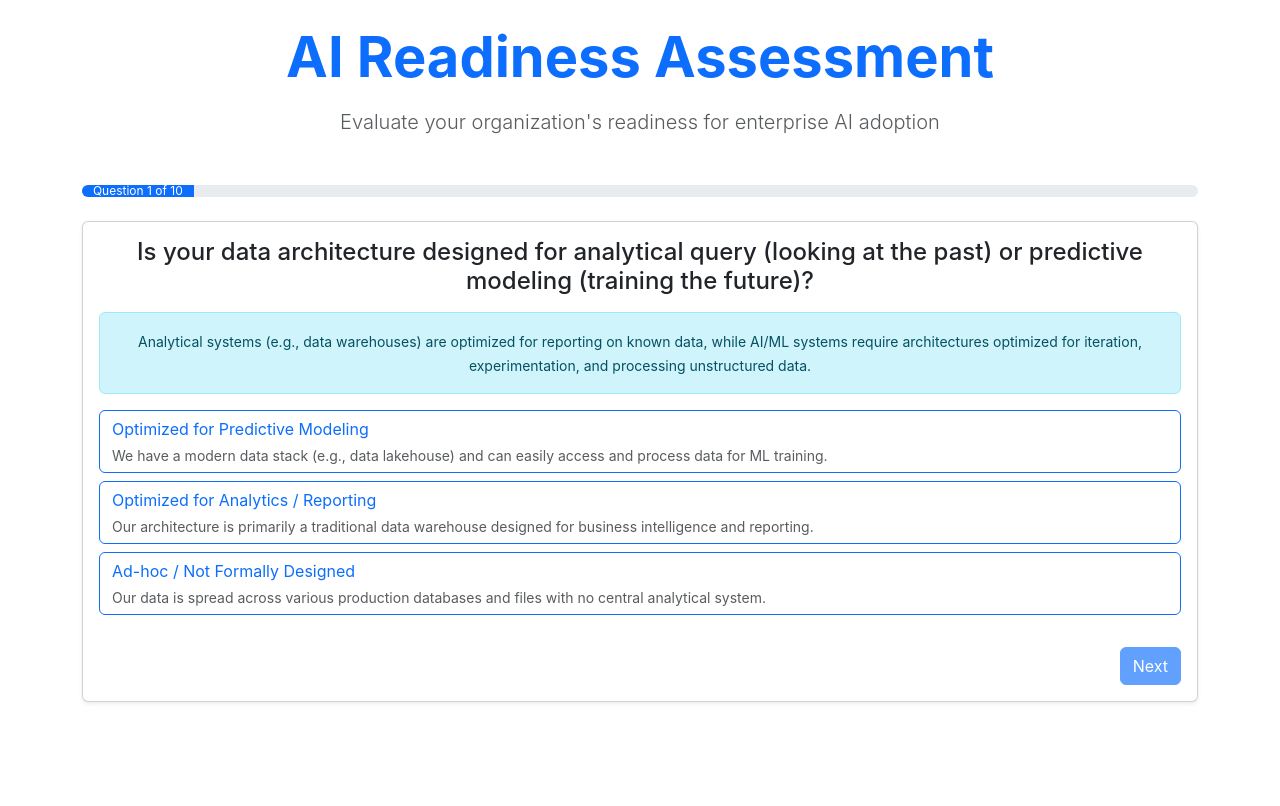
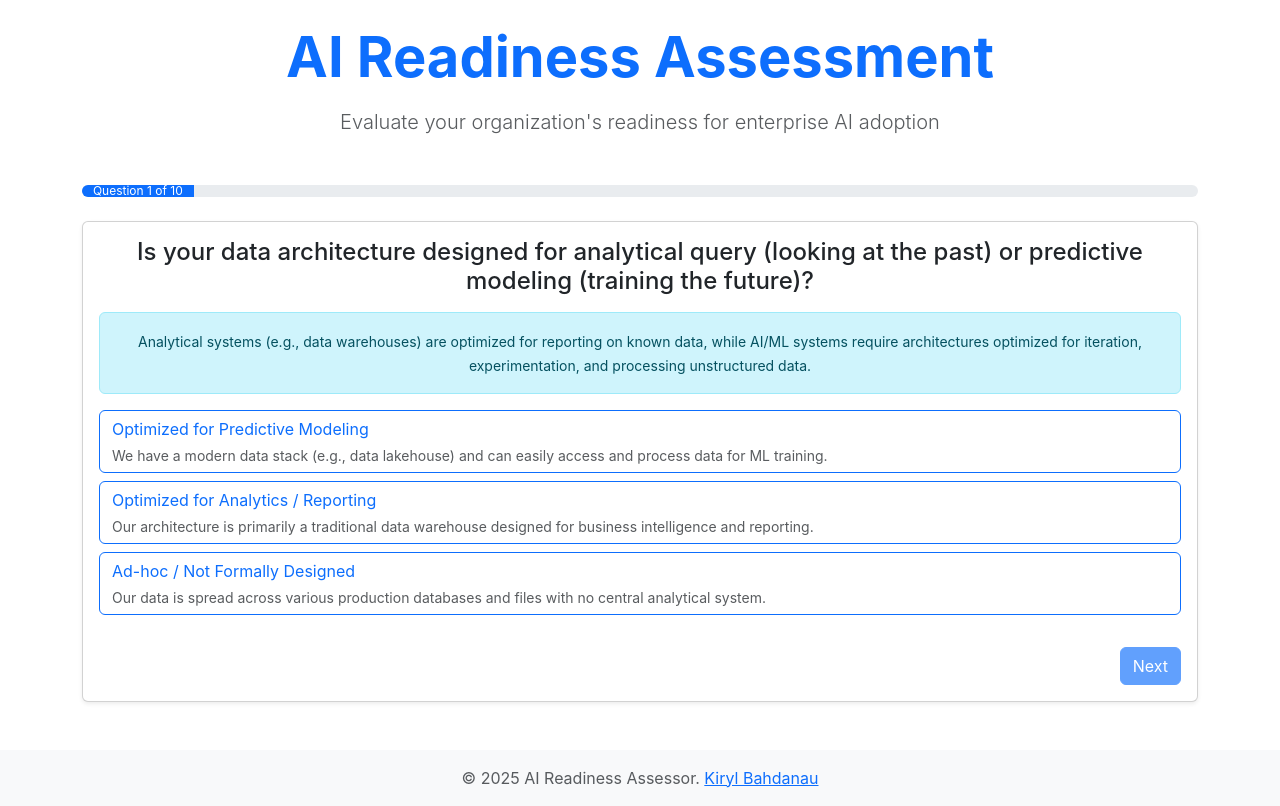
Before and after one commit to kirbah/ai-readiness-assessor, a React (Create React App) app: page / in a window 1280 px wide. Built offline with nearby package versions, Linux system fonts and the light colour scheme.

Commit message:
feat: added footer

```diff
--- a/src/App.js
+++ b/src/App.js
@@ -176,6 +176,7 @@
     }?${shareUrlParams.toString()}`;
 
     return (
+      <>
         <ResultsPage
           score={score}
           total={20}
@@ -187,14 +188,29 @@
           onEditQuestion={goToQuestion}
           onRestart={handleRestart}
         />
+        <footer className="bg-light py-3 mt-auto">
+          <div className="container text-center">
+            <p className="mb-0 text-muted">
+              &copy; 2025 AI Readiness Assessor.{" "}
+              <a
+                href="https://www.linkedin.com/in/kiryl-bahdanau/"
+                target="_blank"
+                rel="noopener noreferrer"
+              >
+                Kiryl Bahdanau
+              </a>
+            </p>
+          </div>
+        </footer>
+      </>
     );
   }
 
   const currentQuestion = questions[currentQuestionIndex];
 
   return (
-    <div className="App">
-      <div className="container-fluid py-4">
+    <div className="App d-flex flex-column min-vh-100">
+      <div className="container-fluid py-4 flex-grow-1">
         <div className="container">
           <div className="text-center mb-5">
             <h1 className="display-4 fw-bold text-primary mb-3">
@@ -224,6 +240,20 @@
           </>
         </div>
       </div>
+      <footer className="bg-light py-3 mt-auto">
+        <div className="container text-center">
+          <p className="mb-0 text-muted">
+            &copy; 2025 AI Readiness Assessor.{" "}
+            <a
+              href="https://www.linkedin.com/in/kiryl-bahdanau/"
+              target="_blank"
+              rel="noopener noreferrer"
+            >
+              Kiryl Bahdanau
+            </a>
+          </p>
+        </div>
+      </footer>
     </div>
   );
 }
--- a/src/components/ResultsPage.js
+++ b/src/components/ResultsPage.js
@@ -65,10 +65,10 @@
             <div className="card-body p-4">
               {/* Score Summary */}
               <div className="text-center mb-5">
-                <div className="display-4 fw-bold text-{tierColor} mb-3">
+                <div className={`display-4 fw-bold text-${tierColor} mb-3`}>
                   {score}/{total}
                 </div>
-                <h2 className="text-{tierColor} mb-1">{tier}</h2>
+                <h2 className={`text-${tierColor} mb-1`}>{tier}</h2>
                 <p className="lead text-muted">{tierDescriptions[tier]}</p>
 
                 <div className="progress mt-4" style={{ height: "20px" }}>
```
Lines whose indentation alone changed are shown as unchanged.
